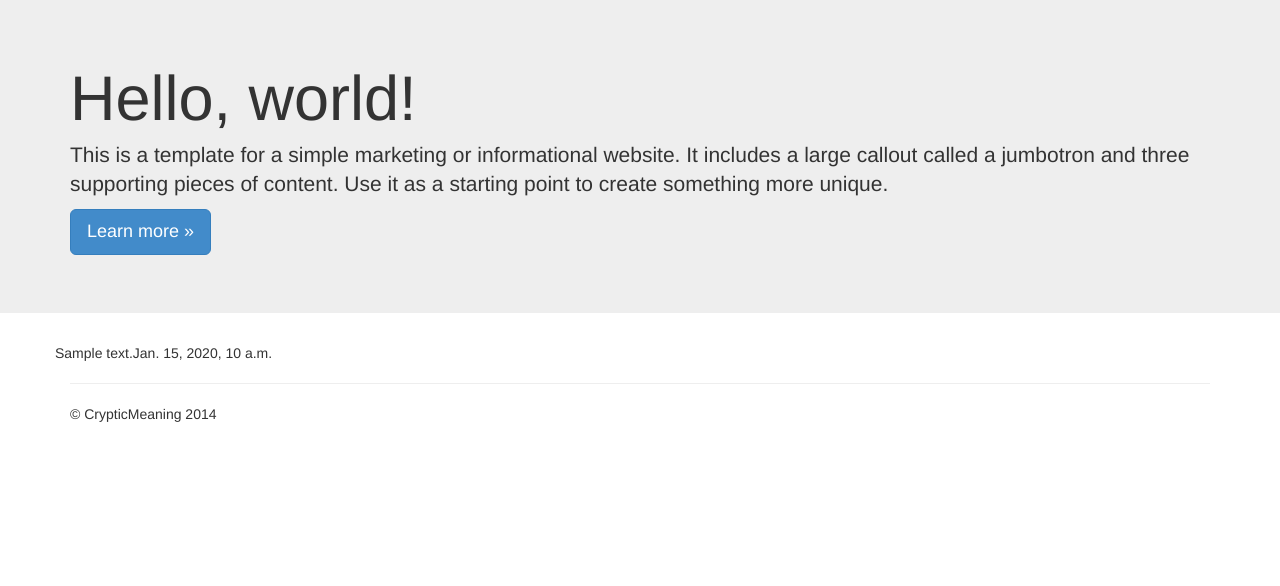
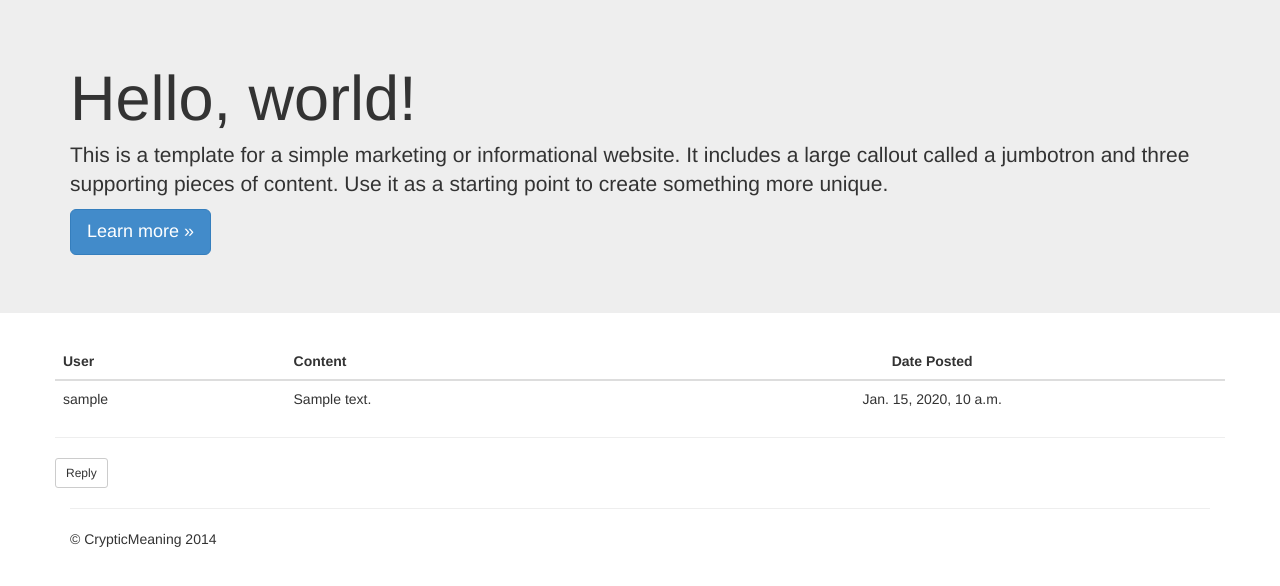
Before and after one commit to tt1863/CrypticMeaning, a Django app: a page that uses templates/forums/thread.html in a window 1280 px wide. Shown: the part 51-637 px from the top of the page. Run offline with Django 3.2, Linux system fonts and the light colour scheme; a user stored in the database is signed in; tables that the repository leaves empty hold one stand-in row (values such as "Sample post"); some libraries are stand-ins or nearby versions.

Commit message:
Styled thread.html and added "Reply" button

```diff
--- a/forums/views.py
+++ b/forums/views.py
@@ -53,8 +53,12 @@ def thread(request, forum_slug, forum_id, thread_slug, thread_id):
 
         posts = Post.objects.filter(thread=thread)
 
+        thread.url = thread_slug + "-" + str(thread_id)
+        forum_url = forum_slug + "-" + str(thread_id)
+
         context_dict = {'thread': thread,
-                        'posts': posts}
+                        'posts': posts,
+                        'forum_url': forum_url}
 
     except Thread.DoesNotExist:
         pass
--- a/templates/forums/thread.html
+++ b/templates/forums/thread.html
@@ -5,13 +5,30 @@
 {% block title %}{{ thread_title }}{% endblock %}
 
 {% block body_block %}
+<div class="post_index">
 {% if posts %}
+  <table class="table table-hover">
+	<thead>
+	  <tr>
+		<th>User</th>
+		<th>Content</th>
+		<th class="text-center">Date Posted</th>
+	  </tr>
+	</thead>
+	<tbody>
 	{% for post in posts %}
-		<div>
-			{{ post.content }}{{ post.date_posted }}
-		</div>
+	  <tr>
+		<td>{{ post.user }}</td>
+		<td>{{ post.content }}</td>
+		<td class="text-center">{{ post.date_posted }}</td>
+	  </tr>
 	{% endfor %}
 {% else %}
-	There are no posts here.
+	This thread doesn't seem to exist.
 {% endif %}
+	</tbody>
+  </table>
+</div>
+<hr>
+<a href="/forums/{{ forum_url }}/{{ thread.url }}/reply" class="btn btn-default btn-sm" type="submit">Reply</a>
 {% endblock %}
```
